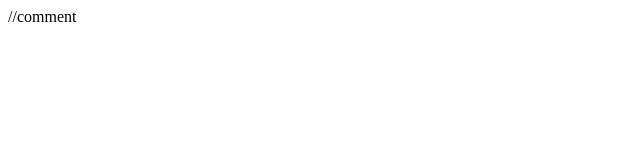
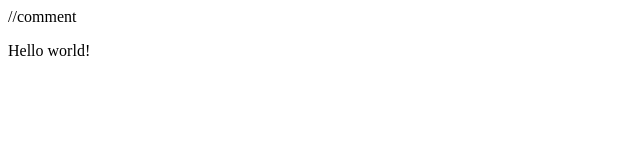
Before and after one commit to Jeremy4747/webprogramming, a plain HTML site: page index.html in a window 1280 px wide. Shown: the full height of the page, 0-640 px from the left. Drawn offline with Linux system fonts and the light colour scheme.

Commit message:
helloworld

```diff
--- a/index.html
+++ b/index.html
@@ -9,6 +9,11 @@
     <title>Document</title>
 </head>
 <body>
+    <div>
+        <p>
+            Hello world!
+        </p>
+    </div>
 
 </body>
 </html>
```
